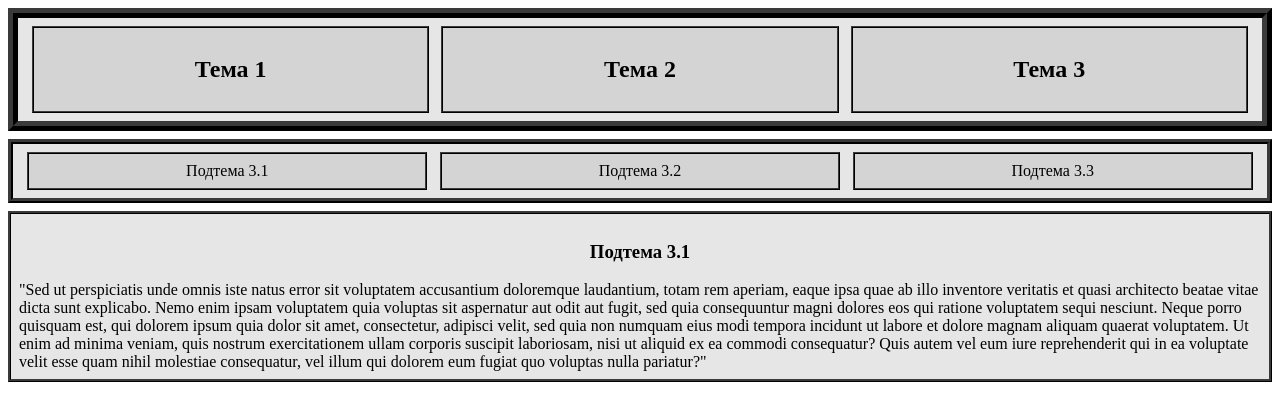
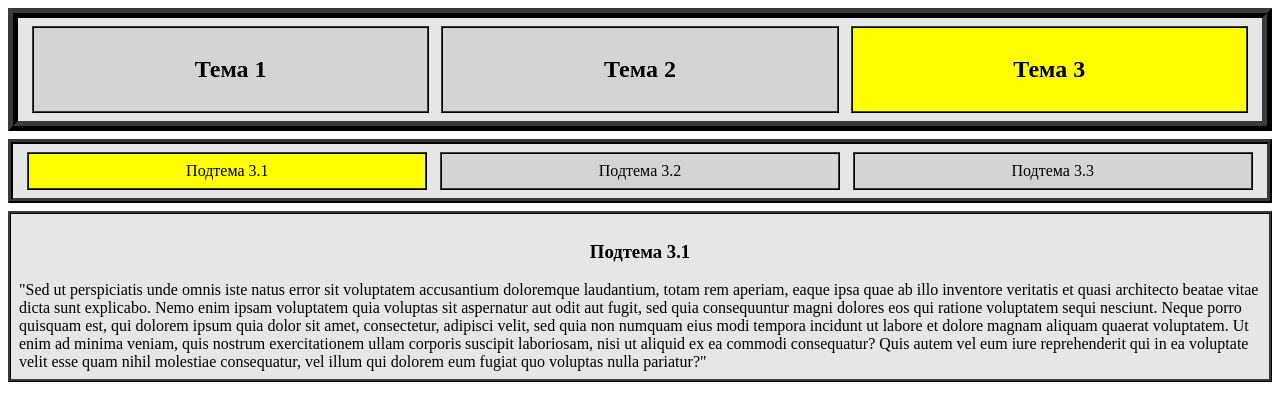
Before and after one commit to CataFir/TZ, a plain HTML site: page Index3.html in a window 1280 px wide. Drawn offline with Linux system fonts and the light colour scheme.

Commit message:
Update Index3.html

```diff
--- a/Index3.html
+++ b/Index3.html
@@ -13,13 +13,13 @@
         <a href="index2.html" class="link">
             <h2>Тема 2</h2>
         </a>
-        <a href="index3.html" class="link">
+        <a href="index3.html" class="link" style="background-color: yellow;">
             <h2>Тема 3</h2>
         </a>
     </div>
 
     <div class="subtheme">
-        <a href="index3.html" class="link">Подтема 3.1</a>
+        <a href="index3.html" class="link" style="background-color: yellow;">Подтема 3.1</a>
         <a href="index6.html" class="link">Подтема 3.2</a>
         <a href="index9.html" class="link">Подтема 3.3</a>
     </div>
@@ -37,4 +37,5 @@
         qui dolorem eum fugiat quo voluptas nulla pariatur?"
     </div>
 </body>
+
 </html>
```
